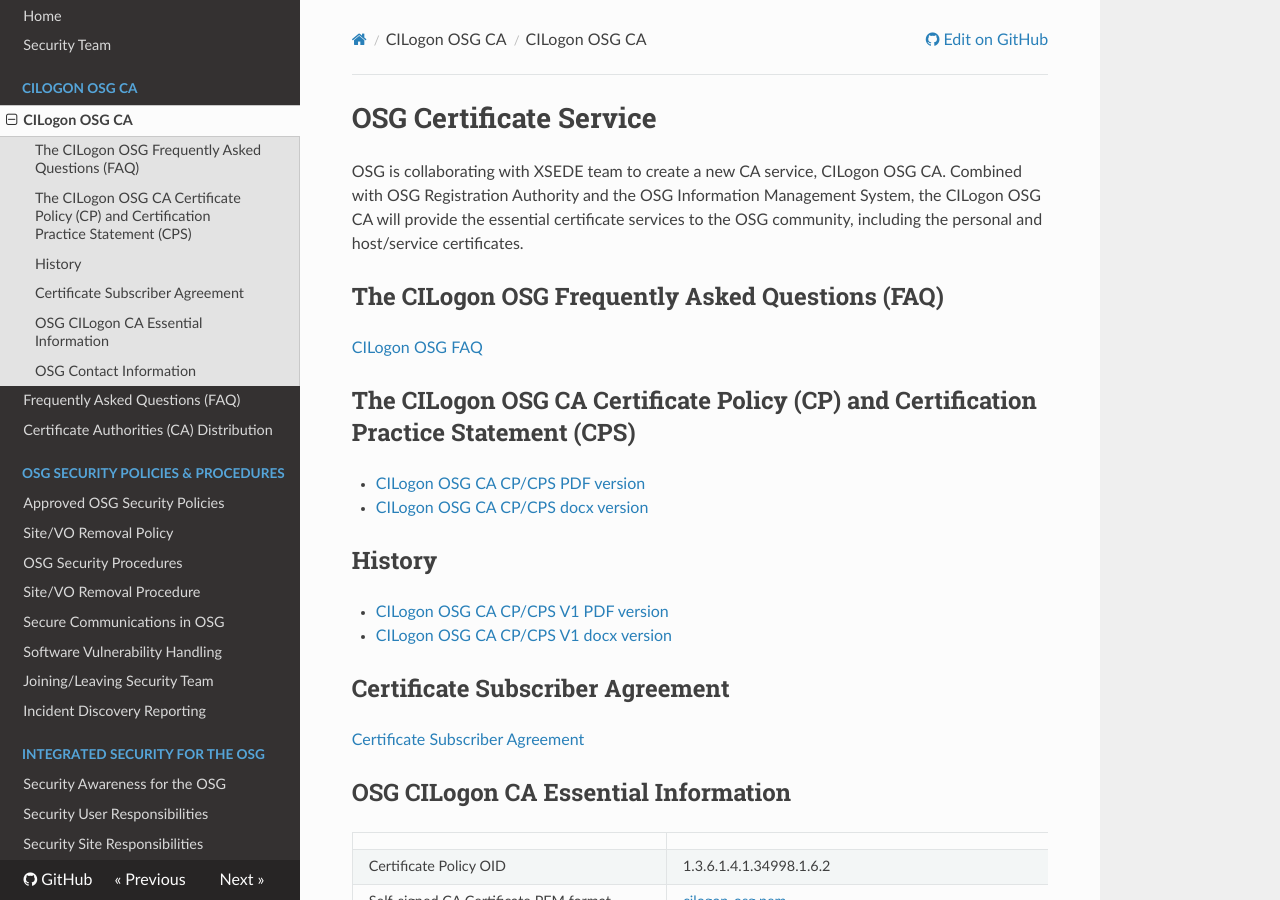
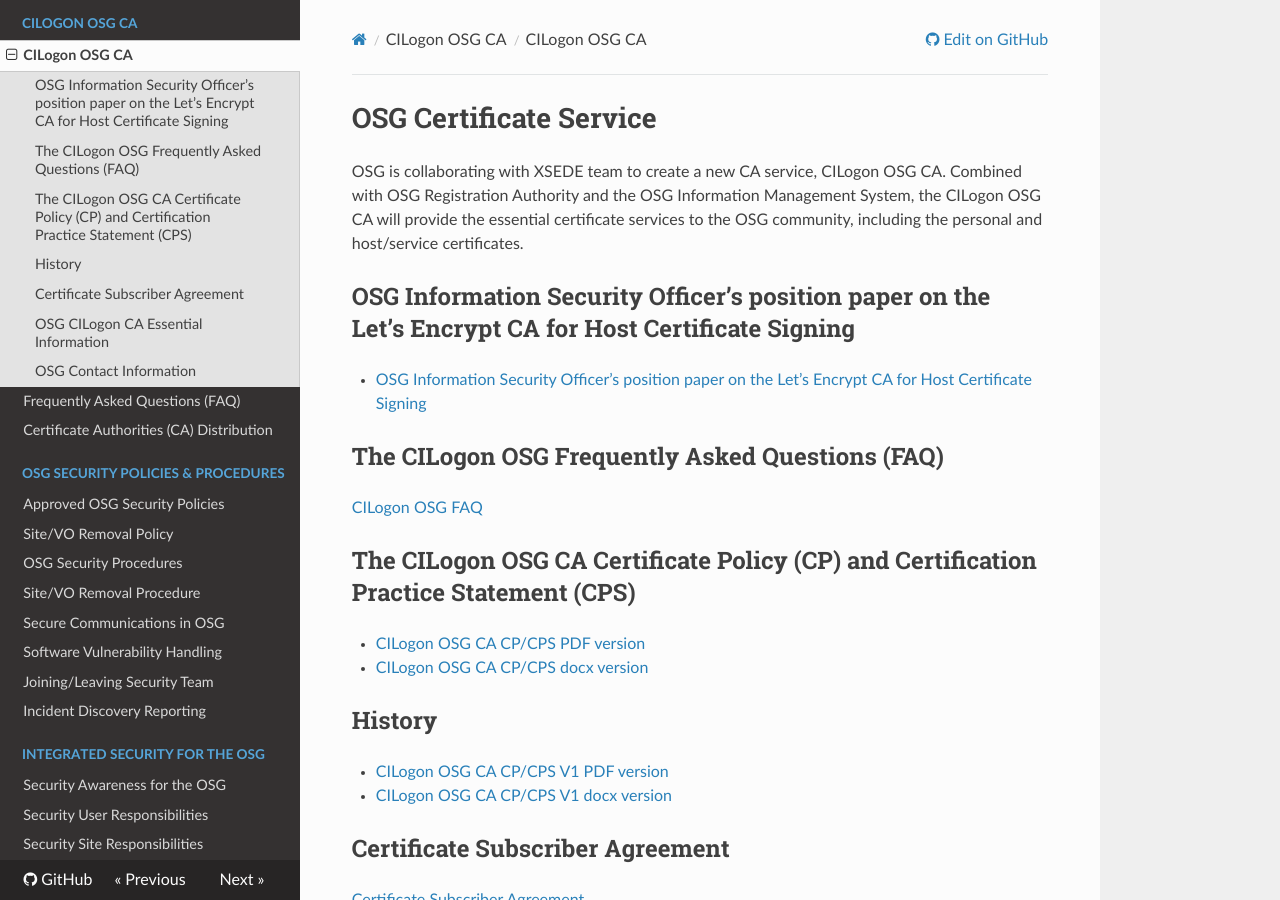
Before and after one commit to opensciencegrid/security, an MkDocs documentation site: the page built from docs/OSGCertificateService.md, in a window 1280 px wide and 900 px high. Built offline with MkDocs 1.6.1, drawn with Linux system fonts in a browser that asks for light colours; nearby versions of some CDN libraries; old or Windows-style settings are respelled for this version of MkDocs.

Commit message:
Update OSGCertificateService.md
Adding OSG Information Security Officer’s position paper on the Let’s Encrypt CA for Host Certificate Signing link

```diff
--- a/docs/OSGCertificateService.md
+++ b/docs/OSGCertificateService.md
@@ -1,6 +1,9 @@
 # OSG Certificate Service
 
 OSG is collaborating with XSEDE team to create a new CA service, CILogon OSG CA. Combined with OSG Registration Authority and the OSG Information Management System, the CILogon OSG CA will provide the essential certificate services to the OSG community, including the personal and host/service certificates.
+
+## OSG Information Security Officer’s position paper on the Let’s Encrypt CA for Host Certificate Signing
+- [OSG Information Security Officer’s position paper on the Let’s Encrypt CA for Host Certificate Signing](docs/OSG%20ISO%20pp%20on%20Lets%20Encrypt.pdf)
 
 ## The CILogon OSG Frequently Asked Questions (FAQ)
 
```
